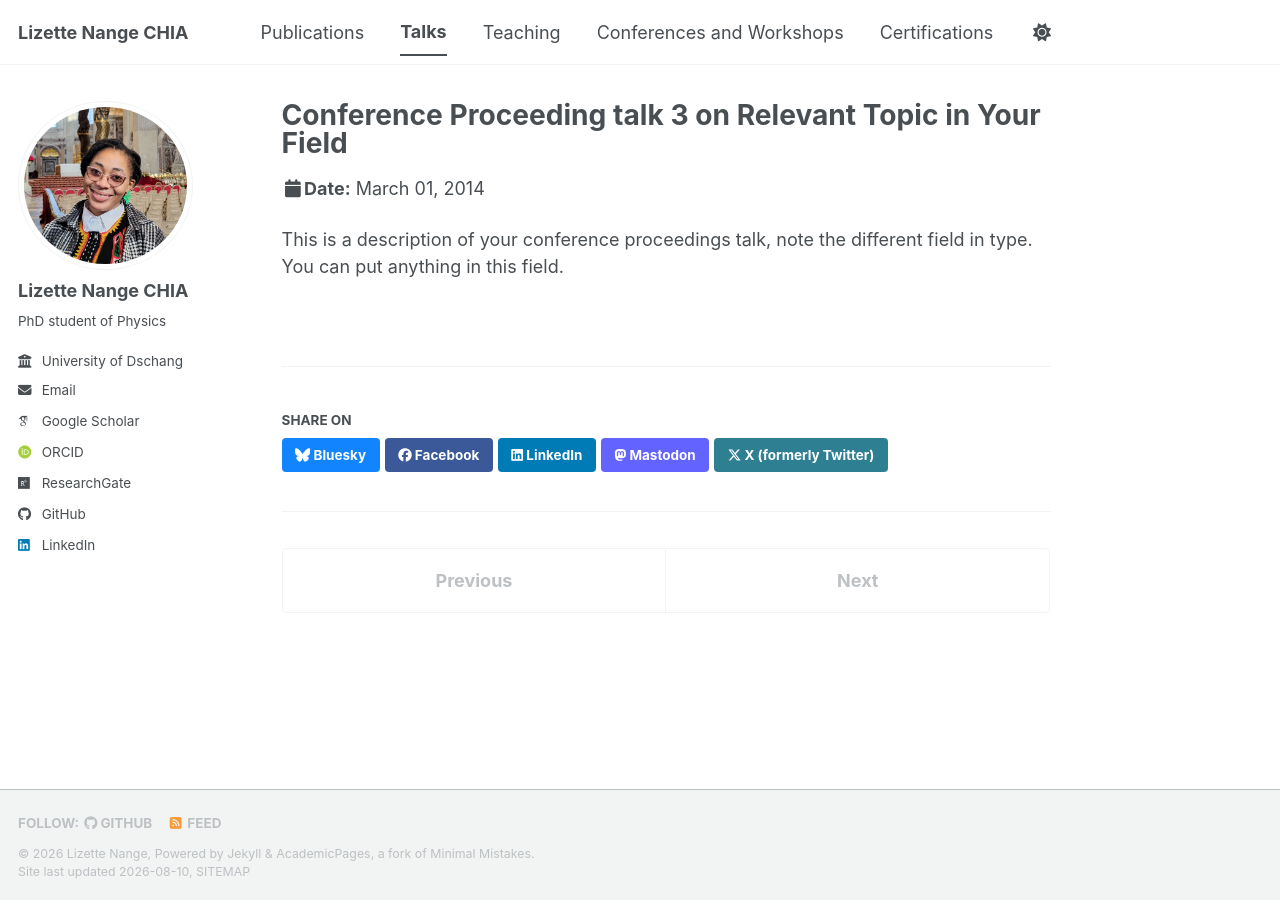
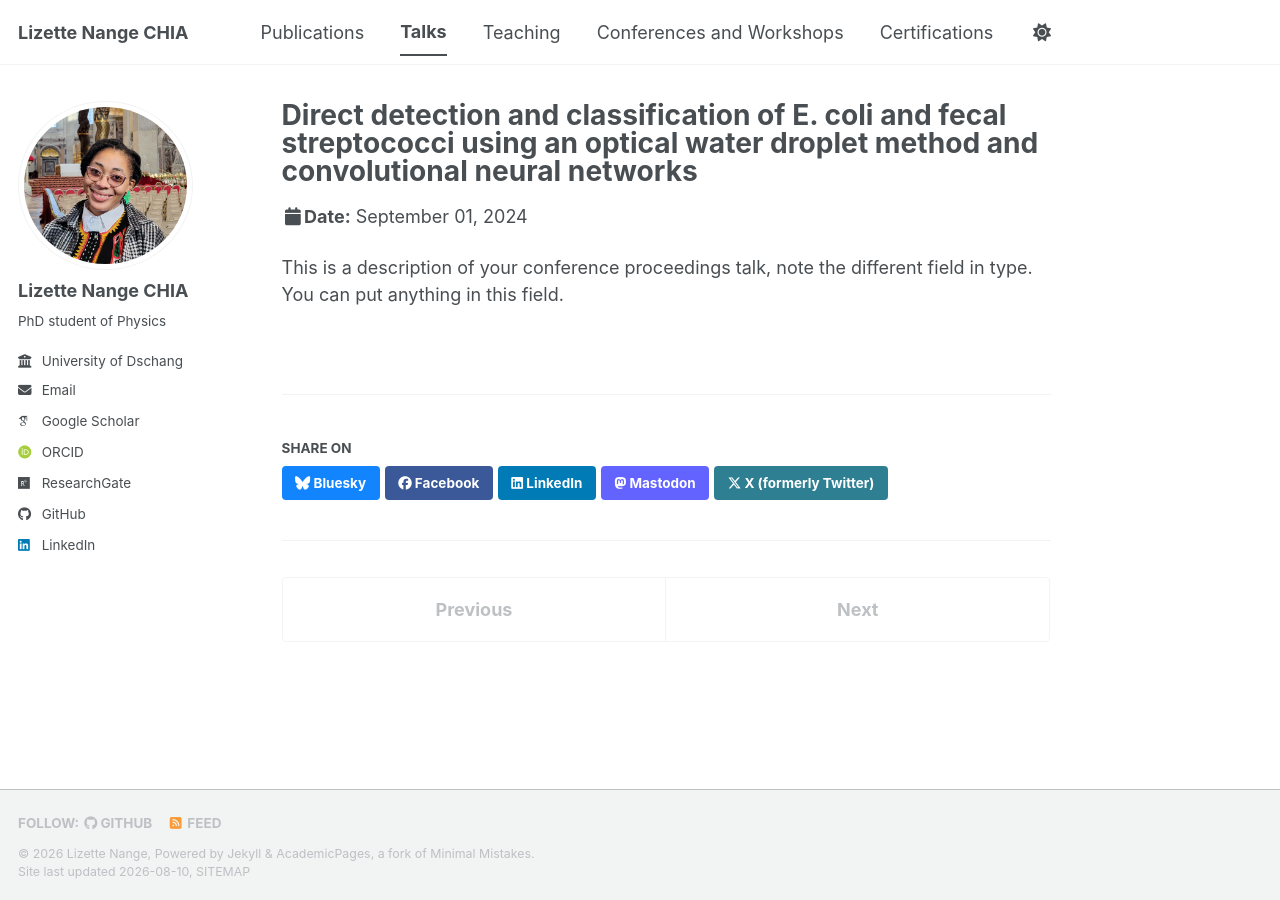
Before and after one commit to lizettenange/lizettenange.github.io, a Jekyll site: the page built from _talks/2014-03-01-talk-3.md, in a window 1280 px wide. Built offline with Jekyll 4.4.1, drawn with Linux system fonts in a browser that asks for light colours; some web fonts are replaced; a script bundle is joined from its source files by our own code; library files that are not in the unit come from our copies.

Commit message:
talk1upd

```diff
--- a/_pages/talks.html
+++ b/_pages/talks.html
@@ -1,6 +1,6 @@
 ---
 layout: archive
-title: "Talks and presentations"
+title: "Conferences, Workshops and presentations"
 permalink: /talks/
 author_profile: true
 ---
--- a/_talks/2014-03-01-talk-3.md
+++ b/_talks/2014-03-01-talk-3.md
@@ -1,11 +1,11 @@
 ---
-title: "Conference Proceeding talk 3 on Relevant Topic in Your Field"
+title: "Direct detection and classification of E. coli and fecal streptococci using an optical water droplet method and convolutional neural networks"
 collection: talks
-type: "Conference proceedings talk"
+type: "Poster Presentation"
 permalink: /talks/2014-03-01-talk-3
-venue: "Testing Institute of America 2014 Annual Conference"
-date: 2014-03-01
-location: "Los Angeles, CA, USA"
+venue: "4th African Conference on Fundamental and Applied Physics, ACP-2025"
+date: 2024-09-01
+location: "University of Lomé, Togo"
 ---
 
 This is a description of your conference proceedings talk, note the different field in type. You can put anything in this field.
```
